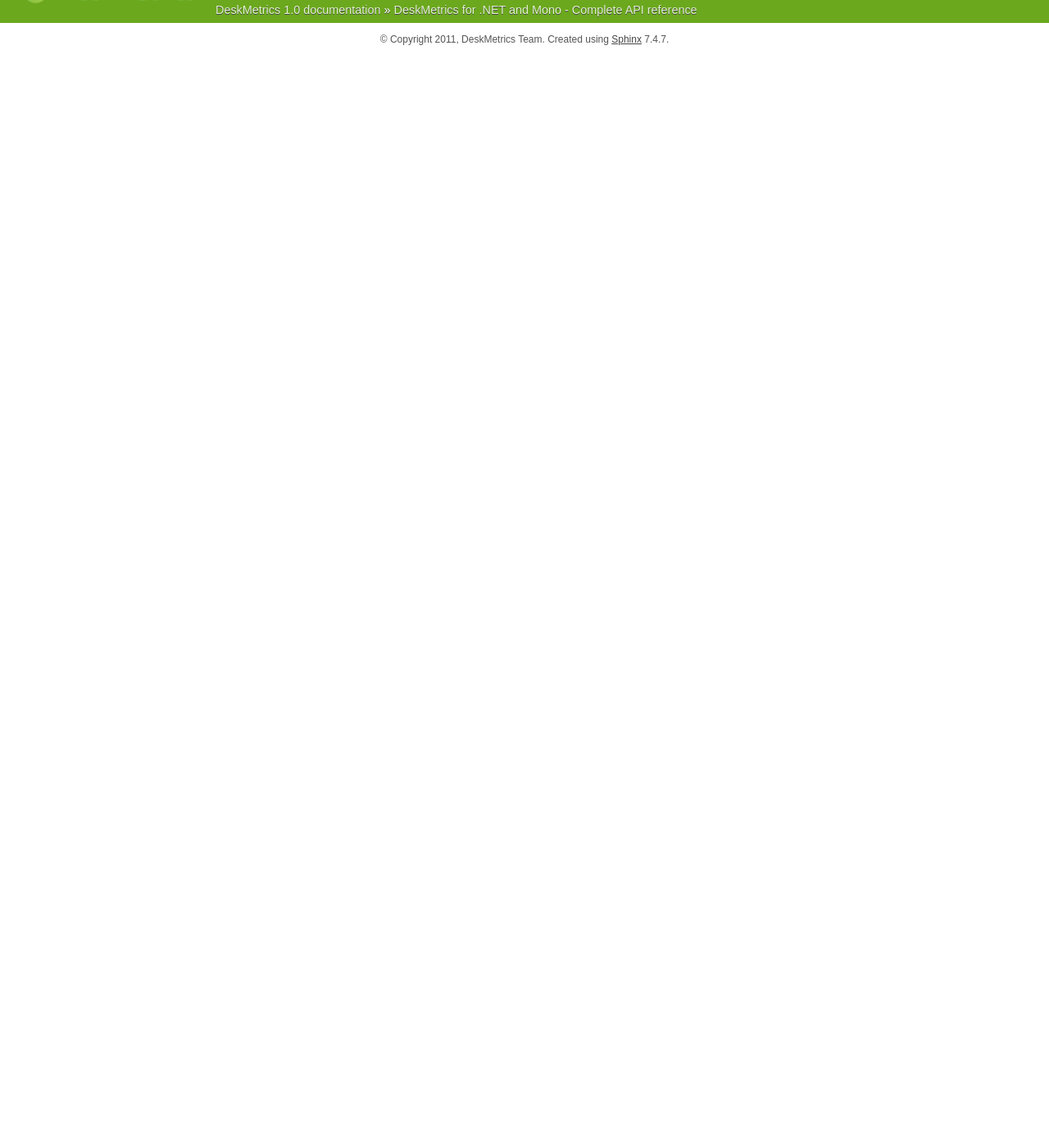
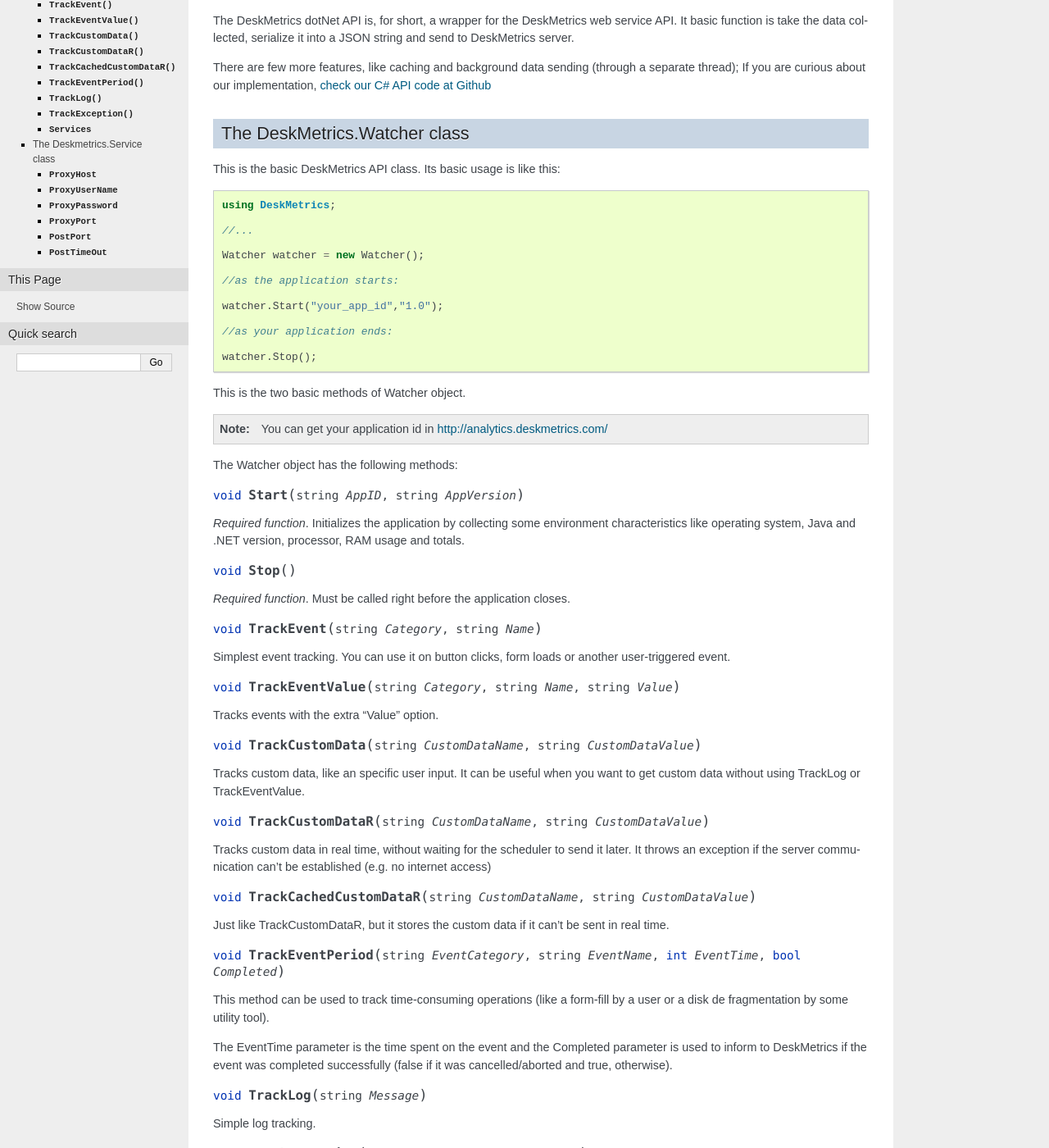
Before and after one commit to stephenhazeltine/Documentation, a Sphinx documentation site: the page built from source/CSharp_API.rst, in a window 1280 px wide and 1400 px high, scrolled down 278 px. Shown: the whole window at 82% size. Built offline with Sphinx 7.4.7, drawn with Linux system fonts in a browser that asks for light colours; before the commit the page ends 900 px from its top, so only the background shows below that; some of the changed text lies outside the part shown.

Commit message:
Finishing the CSharp documentation

```diff
--- a/source/CSharp_API.rst
+++ b/source/CSharp_API.rst
@@ -1,2 +1,119 @@
 DeskMetrics for .NET and Mono - Complete API reference
--------------------------------------------------------
+=======================================================
+
+You'd probably introduced to DeskMetrics through the :doc:`three minute tutorial<CSharp_3min>`, which cover basic things like downloading our assembly, adding it as a reference and making a very simple example using the DeskMetrics platform. If you didn't read it, we recommend reading it before reading the complete documentation.
+
+Basic information about DeskMetrics API
+----------------------------------------
+
+The DeskMetrics dotNet API is, for short, a wrapper for the DeskMetrics web service API. It basic function is take the data collected, serialize it into a JSON string and send to DeskMetrics server.
+
+There are few more features, like caching and background data sending (through a separate thread); If you are curious about our implementation, `check our C# API code at Github <http://github.com/deskmetrics/DeskMetrics.NET>`_
+
+The DeskMetrics.Watcher class
+------------------------------
+
+This is the basic DeskMetrics API class. Its basic usage is like this:
+
+
+.. code-block:: csharp
+
+    using DeskMetrics;
+
+    //...
+
+    Watcher watcher = new Watcher();
+
+    //as the application starts:
+
+    watcher.Start("your_app_id","1.0");
+
+    //as your application ends:
+
+    watcher.Stop();
+
+This is the two basic methods of Watcher object.
+
+.. note::
+
+    You can get your application id in http://analytics.deskmetrics.com/
+
+
+The Watcher object has the following methods:
+
+
+.. cpp:function:: void Start(string AppID, string AppVersion)
+
+*Required function*. Initializes the application by collecting some environment characteristics like operating system, Java and .NET version, processor, RAM usage and totals.
+
+.. cpp:function:: void Stop()
+
+*Required function*. Must be called right before the application closes.
+
+.. cpp:function:: void TrackEvent(string Category, string Name)
+
+Simplest event tracking. You can use it on button clicks, form loads or another user-triggered event.
+
+.. cpp:function:: void TrackEventValue(string Category, string Name, string Value)
+
+Tracks events with the extra "Value" option.
+
+.. cpp:function:: void TrackCustomData(string CustomDataName, string CustomDataValue)
+
+Tracks custom data, like an specific user input. It can be useful when you want to get custom data without using TrackLog or TrackEventValue.
+
+
+.. cpp:function:: void TrackCustomDataR(string CustomDataName, string CustomDataValue)
+
+Tracks custom data in real time, without waiting for the scheduler to send it later. It throws an exception if the server communication can't be established (e.g. no internet access)
+
+.. cpp:function:: void TrackCachedCustomDataR(string CustomDataName, string CustomDataValue)
+
+Just like TrackCustomDataR, but it stores the custom data if it can't be sent in real time.
+
+.. cpp:function:: void TrackEventPeriod(string EventCategory, string EventName, int EventTime, bool Completed)
+
+This method can be used to track time-consuming operations (like a form-fill by a user or a disk de fragmentation by some utility tool).
+
+The EventTime parameter is the time spent on the event and the Completed parameter is used to inform to DeskMetrics if the event was completed successfully (false if it was cancelled/aborted and true, otherwise).
+
+.. cpp:function:: void TrackLog(string Message)
+
+Simple log tracking.
+
+.. cpp:function:: void TrackException(Exception ApplicationException)
+
+Tracks an exception with its attributes (stack trace, source, target site and message).
+
+.. cpp:member:: Services Services
+
+Services object. Useful for some proxy and timeout configurations. See its documentation below.
+
+The Deskmetrics.Service class
+-----------------
+
+Responsible for the DeskMetrics API communication layer. It has some public attributes which can be used to configure some aspects of network communication between the DeskMetrics' user and server.
+
+.. cpp:member:: string ProxyHost
+
+Default: null. Specify a proxy host or IP.
+
+.. cpp:member:: string ProxyUserName
+
+Default: null. Specify a proxy user name, if the proxy has authentication.
+
+.. cpp:member:: string ProxyPassword
+
+Default: null. Specify a password for accessing the proxy.
+
+.. cpp:member:: int ProxyPort
+
+Default: null. Specify the proxy port.
+
+.. cpp:member:: int PostPort
+
+Default: 80. Specify which port will be used to send data to Deskmetrics' server. It supports two values: 80 (http) and 443 (https);
+
+.. cpp:member:: int PostTimeOut
+
+Default: 25000. Timeout value in milliseconds.
```
